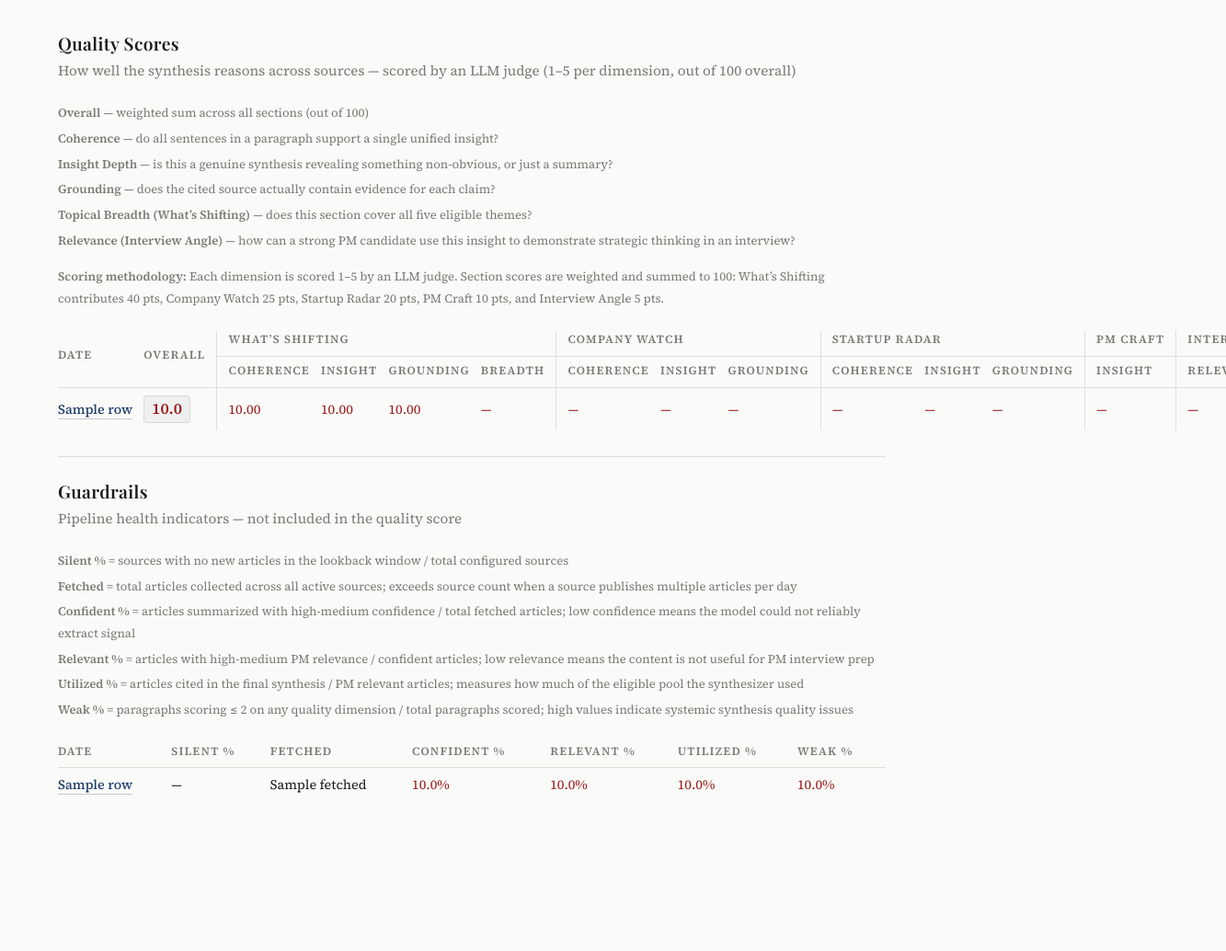
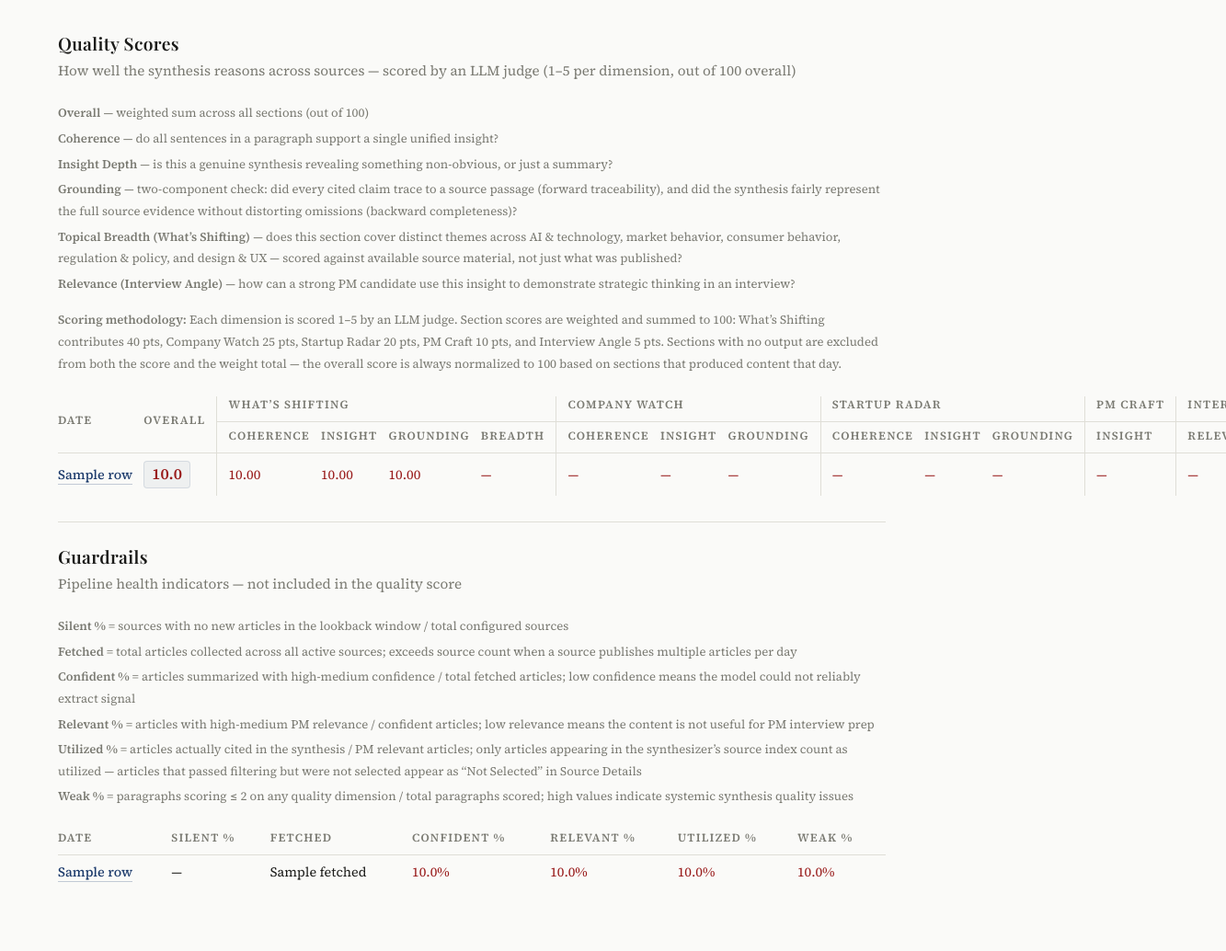
Before and after one commit to mounicasirineni/pm-intelligence-digest, a Flask app: template backend/app/templates/evals.html in a window 1640 px wide; the page is wider, and only the part inside the window is pictured. Shown: the part 187-1221 px from the top of that part at 92% size, without its empty margins (307-1640 px from the left). Before the commit the page ends 1051 px from the top of that part, so only its background shows below. Run offline with Flask 3, Linux system fonts and the light colour scheme; the template is opened without the code that fills it: most values are stand-ins (such as "Sample title", 1, 10 or a date in 2020).

Commit message:
fix: update evals.html dimension definitions and scoring methodology
Quality Scores legend
- Grounding: expand from single-line "does source contain evidence" to two-component definition (forward traceability + backward completeness) reflecting current evaluator rubric
- Topical Breadth: expand from "covers all five themes" to "scored against available source material" — clarifies that missing a theme with 2+ eligible items is a breadth failure, not just a theme count check
- Scoring methodology: add dynamic normalization caveat — sections with no output are excluded from both score and weight total; overall score is always normalized to 100 based on sections that produced content that day

Guardrails legend
- Utilized %: clarify that only articles appearing in the synthesizer's source index count as utilized — articles that passed filtering but were not selected appear as "Not Selected" in Source Details, consistent with today's template fix

```diff
--- a/backend/app/templates/evals.html
+++ b/backend/app/templates/evals.html
@@ -259,16 +259,16 @@
             <span><strong>Insight Depth</strong> — is this a genuine synthesis revealing something non-obvious, or just a summary?</span>
           </div>
           <div class="legend-row" style="margin-top: 0.25rem;">
-            <span><strong>Grounding</strong> — does the cited source actually contain evidence for each claim?</span>
+            <span><strong>Grounding</strong> — two-component check: did every cited claim trace to a source passage (forward traceability), and did the synthesis fairly represent the full source evidence without distorting omissions (backward completeness)?</span>
           </div>
           <div class="legend-row" style="margin-top: 0.25rem;">
-            <span><strong>Topical Breadth (What&rsquo;s Shifting)</strong> — does this section cover all five eligible themes?</span>
+            <span><strong>Topical Breadth (What&rsquo;s Shifting)</strong> — does this section cover distinct themes across AI &amp; technology, market behavior, consumer behavior, regulation &amp; policy, and design &amp; UX — scored against available source material, not just what was published?</span>
           </div>
           <div class="legend-row" style="margin-top: 0.25rem;">
             <span><strong>Relevance (Interview Angle)</strong> — how can a strong PM candidate use this insight to demonstrate strategic thinking in an interview?</span>
           </div>
           <div class="legend-row" style="margin-top: 1rem;">
-            <span><strong>Scoring methodology:</strong> Each dimension is scored 1–5 by an LLM judge. Section scores are weighted and summed to 100: What&rsquo;s Shifting contributes 40 pts, Company Watch 25 pts, Startup Radar 20 pts, PM Craft 10 pts, and Interview Angle 5 pts.</span>
+            <span><strong>Scoring methodology:</strong> Each dimension is scored 1–5 by an LLM judge. Section scores are weighted and summed to 100: What&rsquo;s Shifting contributes 40 pts, Company Watch 25 pts, Startup Radar 20 pts, PM Craft 10 pts, and Interview Angle 5 pts. Sections with no output are excluded from both the score and the weight total — the overall score is always normalized to 100 based on sections that produced content that day.</span>
           </div>
         </div>
 
@@ -427,7 +427,7 @@
             <span><strong>Relevant %</strong> = articles with high-medium PM relevance / confident articles; low relevance means the content is not useful for PM interview prep</span>
           </div>
           <div class="legend-row" style="margin-top: 0.25rem;">
-            <span><strong>Utilized %</strong> = articles cited in the final synthesis / PM relevant articles; measures how much of the eligible pool the synthesizer used</span>
+            <span><strong>Utilized %</strong> = articles actually cited in the synthesis / PM relevant articles; only articles appearing in the synthesizer&rsquo;s source index count as utilized — articles that passed filtering but were not selected appear as &ldquo;Not Selected&rdquo; in Source Details</span>
           </div>
           <div class="legend-row" style="margin-top: 0.25rem;">
             <span><strong>Weak %</strong> = paragraphs scoring &le; 2 on any quality dimension / total paragraphs scored; high values indicate systemic synthesis quality issues</span>
```
Also changed, not shown: README.md.
